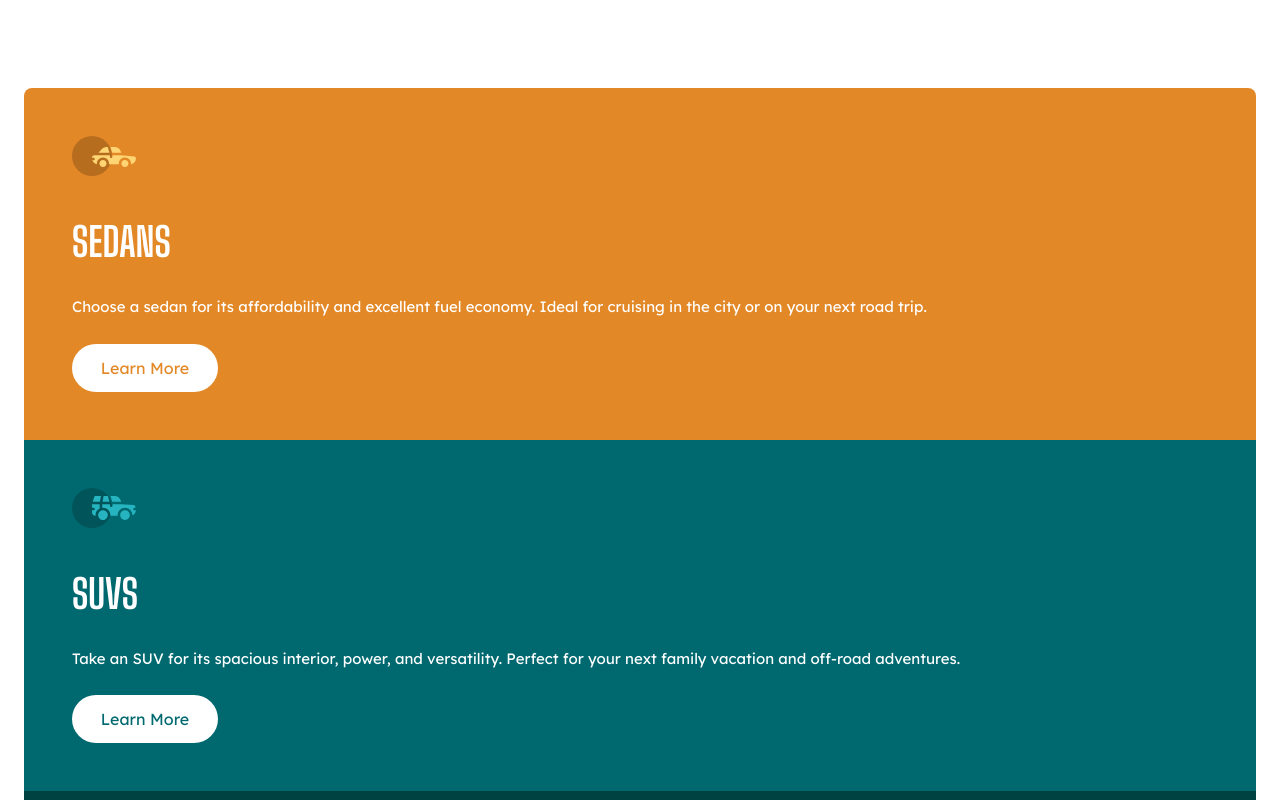
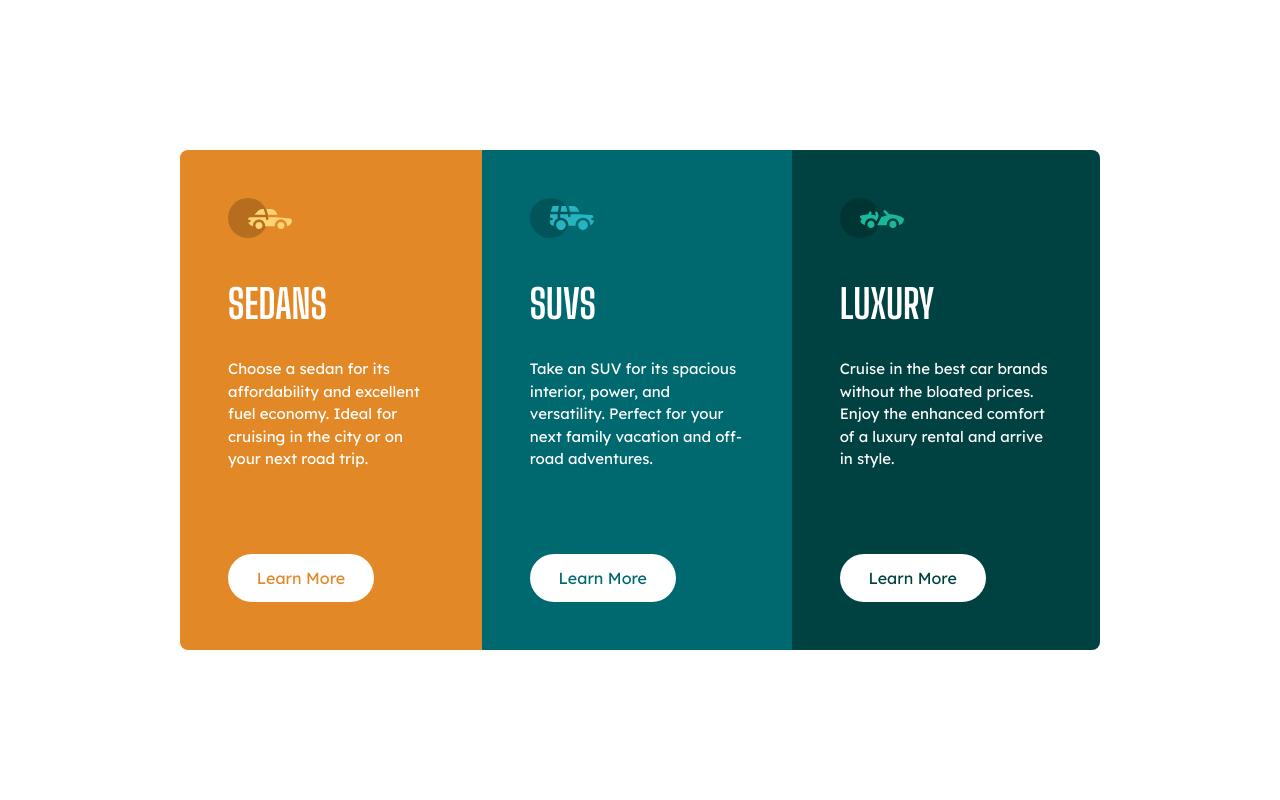
Before and after one commit to aaronang/preview-card-component, a plain HTML site: page index.html in a window 1280 px wide. Shown: the top 800 px of the page. Drawn offline with nearby package versions, Linux system fonts and the light colour scheme.

Commit message:
Make responsive

```diff
--- a/index.html
+++ b/index.html
@@ -5,7 +5,7 @@
     <meta name="viewport" content="width=device-width, initial-scale=1.0" />
     <link rel="preconnect" href="https://fonts.googleapis.com">
     <link rel="preconnect" href="https://fonts.gstatic.com" crossorigin>
-    <link href="https://fonts.googleapis.com/css2?family=Big+Shoulders+Display:wght@700&family=Lexend+Deca&display=swap" rel="stylesheet">
+    <link href="https://fonts.googleapis.com/css2?family=Big+Shoulders+Display:wght@700&family=Lexend+Deca:wght@300;400&display=swap" rel="stylesheet">
     <title>Preview Card Component</title>
     <script src="https://cdn.tailwindcss.com"></script>
     <script>
@@ -19,8 +19,8 @@
       }
     </script>
   </head>
-  <body class="px-6 py-[5.5rem] text-white">
-    <main class="rounded-lg overflow-hidden">
+  <body class="px-6 py-[5.5rem] text-white md:flex md:items-center md:min-h-screen">
+    <main class="rounded-lg overflow-hidden md:flex md:max-w-[57.5rem] mx-auto">
       <section class="bg-[#E38826] p-12">
         <img src="images/icon-sedans.svg" alt="">
         <h1 class="font-display uppercase text-[2.5rem] mt-9">Sedans</h1>
@@ -28,7 +28,7 @@
           Choose a sedan for its affordability and excellent fuel economy. Ideal
           for cruising in the city or on your next road trip.
         </p>
-        <button class="mt-[1.5625rem] text-[#E38826] bg-white h-12 w-[9.125rem] rounded-full">Learn More</button>
+        <button class="mt-[1.5625rem] md:mt-[5.1875rem] text-[#E38826] bg-white h-12 w-[9.125rem] rounded-full hover:bg-transparent hover:text-white hover:border-2">Learn More</button>
       </section>
 
       <section class="bg-[#006970] p-12">
@@ -38,7 +38,7 @@
           Take an SUV for its spacious interior, power, and versatility. Perfect
           for your next family vacation and off-road adventures.
         </p>
-        <button class="mt-[1.5625rem] text-[#006970] bg-white h-12 w-[9.125rem] rounded-full">Learn More</button>
+        <button class="mt-[1.5625rem] md:mt-[5.1875rem] text-[#006970] bg-white h-12 w-[9.125rem] rounded-full hover:bg-transparent hover:text-white hover:border-2">Learn More</button>
       </section>
 
       <section class="bg-[#004241] p-12">
@@ -48,7 +48,7 @@
           Cruise in the best car brands without the bloated prices. Enjoy the
           enhanced comfort of a luxury rental and arrive in style.
         </p>
-        <button class="mt-[1.5625rem] text-[#004241] bg-white h-12 w-[9.125rem] rounded-full">Learn More</button>
+        <button class="mt-[1.5625rem] md:mt-[5.1875rem] text-[#004241] bg-white h-12 w-[9.125rem] rounded-full hover:bg-transparent hover:text-white hover:border-2">Learn More</button>
       </section>
     </main>
   </body>
```
